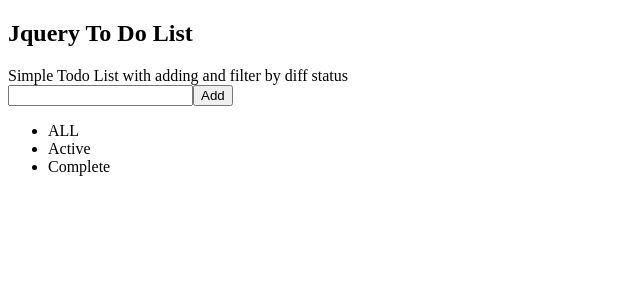
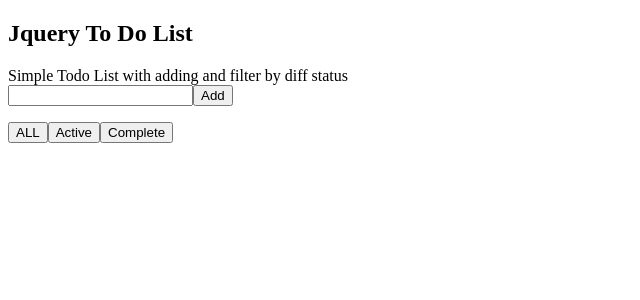
Before and after one commit to SKYE-633/vue_todolist, a Vue app: page / in a window 1280 px wide. Shown: the top 300 px of the page, without its empty margins (0-640 px from the left). Built offline with nearby package versions, Linux system fonts and the light colour scheme.

Commit message:
Add files via upload

```diff
--- a/src/TodoList.vue
+++ b/src/TodoList.vue
@@ -3,24 +3,22 @@
   <div>
     <h2>Jquery To Do List</h2>
     <div>Simple Todo List with adding and filter by diff status</div>
-    <input v-model="inputValue"/>
-    <button @click="handleSubmit">Add</button>
+    <input v-model = "inputValue"/>
+    <button @click = "handleSubmit">Add</button>
   </div>
   <ol>
     <todo-item
-    v-for="(item,index) of list"
-    :key="index"
-    :content="item"
-    :index="index"
-    @delete="handleDelete">
+    v-for = "(item, index) of list"
+    :key = "index"
+    :content = "item"
+    :index = "index"
+    @delete = "handleDelete">
     </todo-item>
   </ol>
   <div>
-    <ul>
-        <li><a @click="display('All')">ALL</a></li>
-        <li>Active</li>
-        <li>Complete</li>
-    </ul>
+    <button @click="showAll">ALL</button>
+    <button @click="nothing">Active</button>
+    <button @click="allCompleted">Complete</button>
   </div>
 </div>
 </template>
@@ -30,26 +28,30 @@
 
 export default {
   components: {
-    'todo-item':TodoItem
+    'todo-item': TodoItem
   },
   data () {
     return {
-      inputValue:'',
-      list:[]
+      inputValue: '',
+      list: []
     }
   },
   methods: {
     handleSubmit () {
       this.list.push(this.inputValue)
-      this.inputValue=''
+      this.inputValue = ''
     },
     handleDelete (index) {
-      this.list.splice(index,1)
+      this.list.splice(index, 1)
     },
-    display (aaa) {
-      if (aaa == "All") {
+    showAll () {
 
-      }
+    },
+    nothing () {
+      this.list=''
+    },
+    allCompleted () {
+
     }
   }
 }
--- a/src/components/TodoItem.vue
+++ b/src/components/TodoItem.vue
@@ -1,7 +1,8 @@
 <template>
 <div>
-  <li @click="handleDelete">
+  <li @dblclick="edit">
     <input type="checkbox" v-model="itemIsCompleted" />
+    <input v-if="show" @click="handleClick"/>
     {{content}}
   </li>
 </div>
@@ -12,12 +13,16 @@
   props: ['content', 'index'],
   data () {
     return {
-      itemIsCompleted : ''
+      itemIsCompleted: '',
+      show: false
     }
   },
   methods: {
-    handleDelete () {
-      this.$emit('delete',this.index)
+    handleClick () {
+      this.$emit('delete', this.index)
+    },
+    edit () {
+      this.inputValue=''
     }
   }
 }
@@ -26,5 +31,4 @@
 <!-- Add "scoped" attribute to limit CSS to this component only -->
 <style scoped>
 
-
 </style>
```
